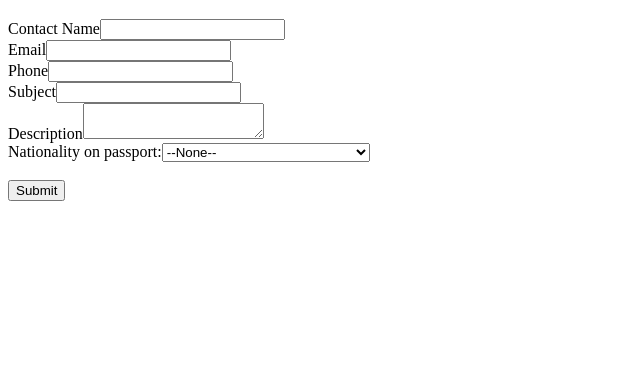
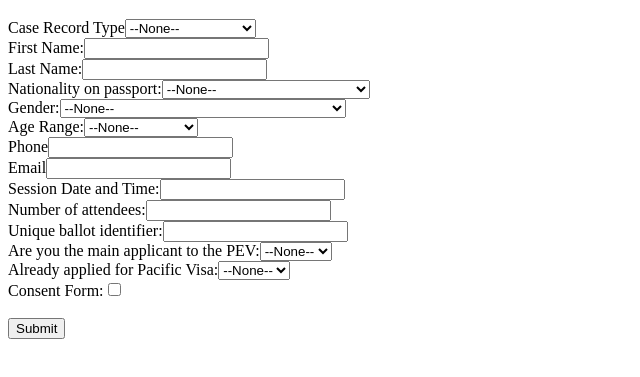
Before and after one commit to taljaardjcf/recaptchatest, a plain HTML site: page index.html in a window 1280 px wide. Shown: the part 61-438 px from the top of the page, without its empty margins (0-640 px from the left). Drawn offline with Linux system fonts and the light colour scheme.

Commit message:
Update index.html

```diff
--- a/index.html
+++ b/index.html
@@ -13,40 +13,37 @@
 <!--  ----------------------------------------------------------------------  -->
 
 <META HTTP-EQUIV="Content-type" CONTENT="text/html; charset=UTF-8">
-<script src="https://www.google.com/recaptcha/api.js"></script>
-<script>
- function timestamp() { var response = document.getElementById("g-recaptcha-response"); if (response == null || response.value.trim() == "") {var elems = JSON.parse(document.getElementsByName("captcha_settings")[0].value);elems["ts"] = JSON.stringify(new Date().getTime());document.getElementsByName("captcha_settings")[0].value = JSON.stringify(elems); } } setInterval(timestamp, 500);
-</script>
+  <script src="https://www.google.com/recaptcha/api.js"></script>
+  <script>
+   function timestamp() { var response = document.getElementById("g-recaptcha-response"); if (response == null || response.value.trim() == "") {var elems = JSON.parse(document.getElementsByName("captcha_settings")[0].value);elems["ts"] = JSON.stringify(new Date().getTime());document.getElementsByName("captcha_settings")[0].value = JSON.stringify(elems); } } setInterval(timestamp, 500);
+  </script>
 
 <!--  ----------------------------------------------------------------------  -->
 <!--  NOTE: Please add the following <FORM> element to your page.             -->
 <!--  ----------------------------------------------------------------------  -->
 
-<form action="https://iconpev--sandbox.sandbox.my.salesforce.com/servlet/servlet.WebToCase?encoding=UTF-8&orgId=00D9j000002iK57" method="POST">
+<form action="https://webto.salesforce.com/servlet/servlet.WebToCase?encoding=UTF-8&orgId=00D9j000002iK57" method="POST">
 
-<input type=hidden name='captcha_settings' value='{"keyname":"Github2","fallback":"true","orgId":"00D9j000002iK57","ts":""}'>
 <input type=hidden name="orgid" value="00D9j000002iK57">
-<input type=hidden name="retURL" value="http://google.com">
+<input type=hidden name="retURL" value="https://www.pev.gov.au/pacific-engagement-visa-overview">
 
 <!--  ----------------------------------------------------------------------  -->
 <!--  NOTE: These fields are optional debugging elements. Please uncomment    -->
 <!--  these lines if you wish to test in debug mode.                          -->
 <!--  <input type="hidden" name="debug" value=1>                              -->
 <!--  <input type="hidden" name="debugEmail"                                  -->
-<!--  value="jason.jum@xenaidigital.com.au">                                  -->
+<!--  value="mitul.shahl@xenaidigital.com.au">                                -->
 <!--  ----------------------------------------------------------------------  -->
 
-<label for="name">Contact Name</label><input  id="name" maxlength="80" name="name" size="20" type="text" /><br>
+<label for="recordType">Case Record Type</label><select  id="recordType" name="recordType"><option value="">--None--</option><option value="012QE000000KhC5">Enquiry</option>
+<option value="012QE000000KhDh">Event Registration</option>
+</select><br>
 
-<label for="email">Email</label><input  id="email" maxlength="80" name="email" size="20" type="text" /><br>
+First Name:<input  id="00NQE000001uLqn" maxlength="255" name="00NQE000001uLqn" size="20" type="text" /><br>
 
-<label for="phone">Phone</label><input  id="phone" maxlength="40" name="phone" size="20" type="text" /><br>
+Last Name:<input  id="00NQE000001uLqo" maxlength="255" name="00NQE000001uLqo" size="20" type="text" /><br>
 
-<label for="subject">Subject</label><input  id="subject" maxlength="80" name="subject" size="20" type="text" /><br>
-
-<label for="description">Description</label><textarea name="description"></textarea><br>
-
-Nationality on passport:<select  id="00N9j000004sQOV" name="00N9j000004sQOV" title="Nationality on passport"><option value="">--None--</option><option value="Federated States of Micronesia">Federated States of Micronesia</option>
+Nationality on passport:<select  id="00NQE000001uLqp" name="00NQE000001uLqp" title="Nationality on passport"><option value="">--None--</option><option value="Federated States of Micronesia">Federated States of Micronesia</option>
 <option value="FIJI">FIJI</option>
 <option value="NAURU">NAURU</option>
 <option value="PALAU">PALAU</option>
@@ -59,11 +56,47 @@ Nationality on passport:<select  id="00N9j000004sQOV" name="00N9j000004sQOV" tit
 <option value="Papua New Guinea">Papua New Guinea</option>
 </select><br>
 
+Gender:<select  id="00NQE00000413WF" name="00NQE00000413WF" title="Gender"><option value="">--None--</option><option value="Man or male">Man or male</option>
+<option value="Woman or female">Woman or female</option>
+<option value="Non-binary">Non-binary</option>
+<option value="[I/They] use a different term (Please Specify)">[I/They] use a different term (Please Specify)</option>
+<option value="Not stated/Prefer not to say">Not stated/Prefer not to say</option>
+</select><br>
+
+Age Range:<select  id="00NQE0000041S4n" name="00NQE0000041S4n" title="Age Range"><option value="">--None--</option><option value="18-20 years old">18-20 years old</option>
+<option value="21-25 years old">21-25 years old</option>
+<option value="26-30 years old">26-30 years old</option>
+<option value="31-35 years old">31-35 years old</option>
+<option value="36-40 years old">36-40 years old</option>
+<option value="41-45 years old">41-45 years old</option>
+</select><br>
+
+<label for="phone">Phone</label><input  id="phone" maxlength="40" name="phone" size="20" type="text" /><br>
+
+<label for="email">Email</label><input  id="email" maxlength="80" name="email" size="20" type="text" /><br>
+
+Session Date and Time:<input  id="00NQE000001uLqr" maxlength="255" name="00NQE000001uLqr" size="20" type="text" /><br>
+
+Number of attendees:<input  id="00NQE000001uLqq" name="00NQE000001uLqq" size="20" type="text" /><br>
+
+Unique ballot identifier:<input  id="00NQE0000041RWv" maxlength="250" name="00NQE0000041RWv" size="20" type="text" /><br>
+
+Are you the main applicant to the PEV:<select  id="00NQE0000041RqH" name="00NQE0000041RqH" title="Are you the main applicant to the PEV"><option value="">--None--</option><option value="Yes">Yes</option>
+<option value="No">No</option>
+</select><br>
+
+Already applied for Pacific Visa:<select  id="00NQE0000041Rrt" name="00NQE0000041Rrt" title="Already applied for Pacific Visa"><option value="">--None--</option><option value="Yes">Yes</option>
+<option value="No">No</option>
+</select><br>
+
+Consent Form:<input  id="00NQE0000041Rzx" name="00NQE0000041Rzx" type="checkbox" value="1" /><br>
+
 <div class="g-recaptcha" data-sitekey="6LdWF5YqAAAAABq2_6rIst4vxISJyzpwGoJOrExx"></div><br>
 <input type="submit" name="submit">
 
 </form>
 
 
+
   </body>
 </html>
```
